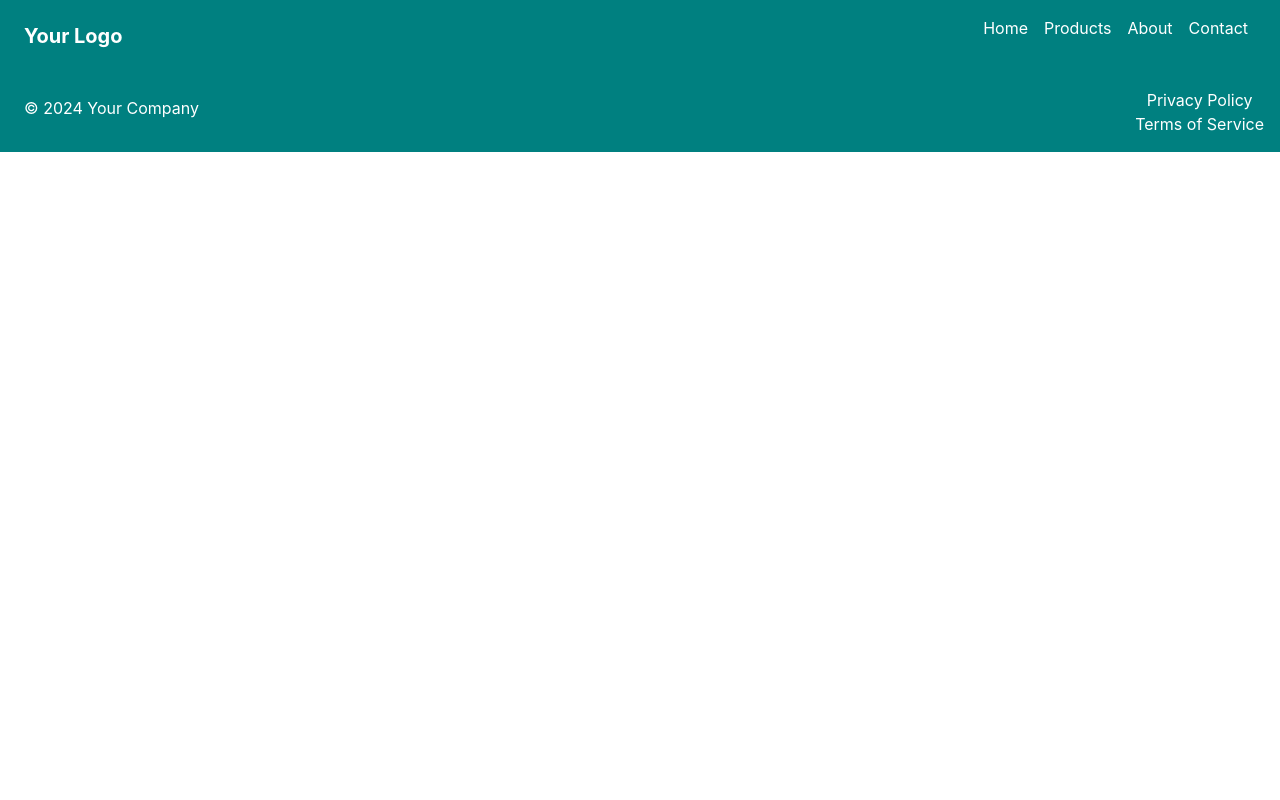
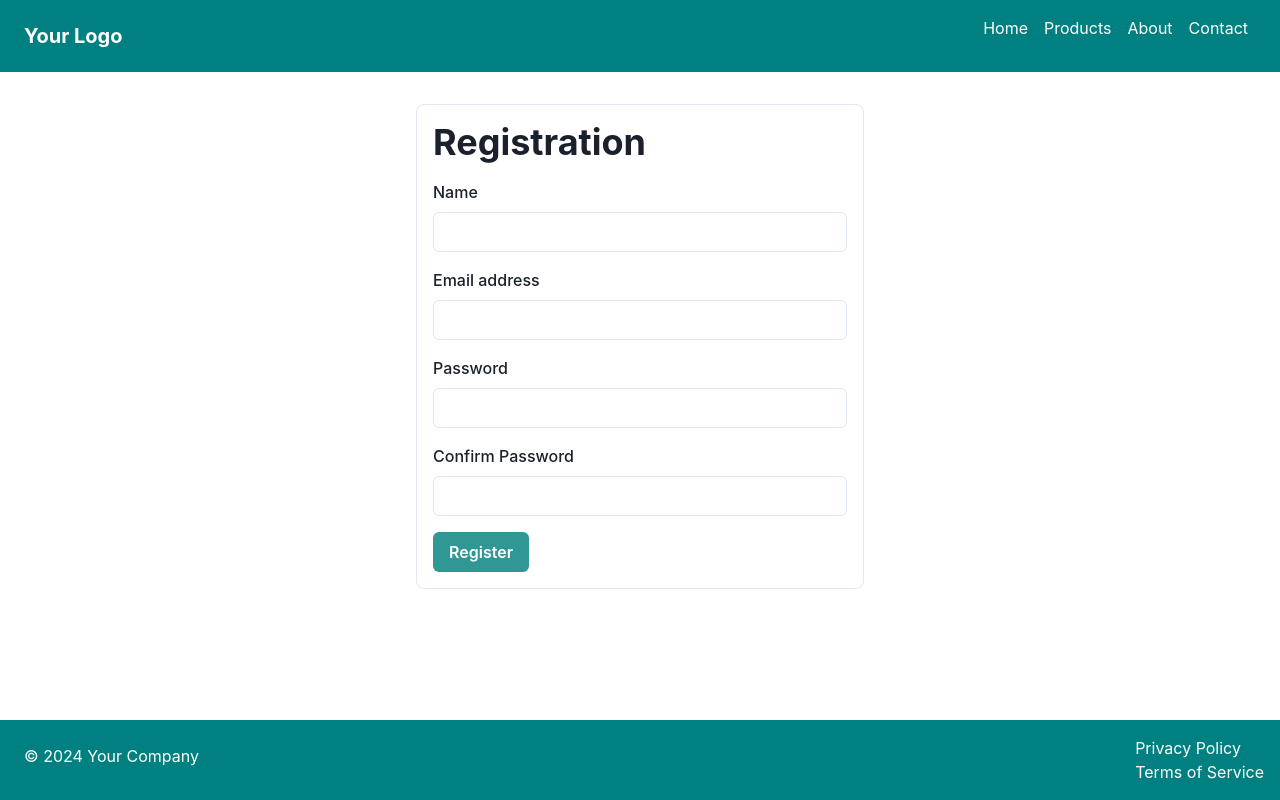
Before and after one commit to BARBARIK12345/Real-chat-app, a React (Create React App) app in the folder client/: page / in a window 1280 px wide. Built offline with nearby package versions, Linux system fonts and the light colour scheme.

Commit message:
Registration component done

```diff
--- a/client/package.json
+++ b/client/package.json
@@ -9,9 +9,11 @@
     "@testing-library/jest-dom": "^5.17.0",
     "@testing-library/react": "^13.4.0",
     "@testing-library/user-event": "^13.5.0",
+    "axios": "^1.6.8",
     "framer-motion": "^11.1.7",
     "react": "^18.3.1",
     "react-dom": "^18.3.1",
+    "react-router-dom": "^6.23.0",
     "react-scripts": "5.0.1",
     "web-vitals": "^2.1.4"
   },
--- a/client/src/App.css
+++ b/client/src/App.css
@@ -1,4 +1,4 @@
-.App {
+/* .App {
   text-align: center;
 }
 
@@ -35,4 +35,4 @@
   to {
     transform: rotate(360deg);
   }
-}
+} */
--- a/client/src/App.js
+++ b/client/src/App.js
@@ -2,13 +2,23 @@ import logo from './logo.svg';
 import './App.css';
 import Header from './component/Header';
 import Footer from './component/Footer';
+import Register from './Pages/Register';
+import { BrowserRouter as Router, Routes, Route } from 'react-router-dom';
+import Login from './Pages/Login';
 
 function App() {
   return (
-    <div className="App">
+    <>
+    <Router>
       <Header/>
+      <Routes>
+        <Route path='/' element={<Register />}/>
+        <Route path='/register' element={<Register />}/>
+        <Route path='/login' element={<Login />}/>
+      </Routes>
       <Footer/>
-    </div>
+    </Router>
+    </>
   );
 }
 
--- a/client/src/Pages/Login.js
+++ b/client/src/Pages/Login.js
@@ -1,10 +1,11 @@
+import { Heading } from '@chakra-ui/react'
 import React from 'react'
 
 const Login = () => {
   return (
-    <div>
-
-    </div>
+    <>
+      <Heading>hii login</Heading>
+    </>
   )
 }
 
--- a/client/src/Pages/Register.js
+++ b/client/src/Pages/Register.js
@@ -1,11 +1,89 @@
-import React from 'react'
+import React, { useState } from "react";
+import {
+  FormControl,
+  FormLabel,
+  Input,
+  Button,
+  Box,
+  Heading,
+  Alert,
+  AlertIcon,
+} from "@chakra-ui/react";
+import axios from 'axios'
 
 const Register = () => {
+  const [formData, setFormData] = useState({
+    name: "",
+    email: "",
+    password: "",
+    confirmPassword: "",
+  });
+
+
+  const handleSubmit =async (e)=>{
+     e.preventDefault();
+     if (formData.password !== formData.confirmPassword) {
+       return alert("Please check password")
+     }
+     try {
+        const response = await axios.post("http://localhost:7000/api/register", formData)
+     } catch (error) {
+        console.log("the error is ", error)
+     }
+  }
+
+  const handleChange = (e)=>{
+    setFormData({...formData , [e.target.name]: e.target.value})
+  };
+
   return (
     <div>
+      <Box maxW="md" mx="auto" mt={8} p={4} borderWidth="1px" borderRadius="lg">
+        <Heading mb={4}>Registration</Heading>
+        <form onSubmit={handleSubmit}>
+          <FormControl id="name" mb={4}>
+            <FormLabel>Name</FormLabel>
+            <Input
+              type="text"
+              name="name"
+              value={formData.name}
+              onChange={handleChange}
+            />
+          </FormControl>
+          <FormControl id="email" mb={4}>
+            <FormLabel>Email address</FormLabel>
+            <Input
+              type="email"
+              name="email"
+              value={formData.email}
+              onChange={handleChange}
+            />
+          </FormControl>
+          <FormControl id="password" mb={4}>
+            <FormLabel>Password</FormLabel>
+            <Input
+              type="password"
+              name="password"
+              value={formData.password}
+              onChange={handleChange}
+            />
+          </FormControl>
+          <FormControl id="confirmPassword" mb={4}>
+            <FormLabel>Confirm Password</FormLabel>
+            <Input
+              type="password"
+              name="confirmPassword"
+              value={formData.confirmPassword}
+              onChange={handleChange}
+            />
+          </FormControl>
+          <Button colorScheme="teal" type="submit">
+            Register
+          </Button>
+        </form>
+      </Box>
+    </div>
+  );
+};
 
-    </div>
-  )
-}
-
-export default Register
+export default Register;
--- a/client/src/component/Footer.js
+++ b/client/src/component/Footer.js
@@ -5,8 +5,8 @@ import { Box, Text, Flex } from '@chakra-ui/react';
 const Footer = () => {
   return (
     <div>
-       <Flex bg="teal" color="white" p={4}>
-      <Box p="2">
+       <Flex bg="teal" color="white" p={4}  position="fixed" bottom="0" left="0" width={"100%"}>
+      <Box p="2" >
         <Text>© 2024 Your Company</Text>
       </Box>
       <Box ml="auto">
--- a/client/src/index.css
+++ b/client/src/index.css
@@ -1,4 +1,4 @@
-body {
+/* body {
   margin: 0;
   font-family: -apple-system, BlinkMacSystemFont, 'Segoe UI', 'Roboto', 'Oxygen',
     'Ubuntu', 'Cantarell', 'Fira Sans', 'Droid Sans', 'Helvetica Neue',
@@ -10,4 +10,4 @@ body {
 code {
   font-family: source-code-pro, Menlo, Monaco, Consolas, 'Courier New',
     monospace;
-}
+} */
```
Also changed, not shown: 1 other file (tests, documents, lock files or other folders).
